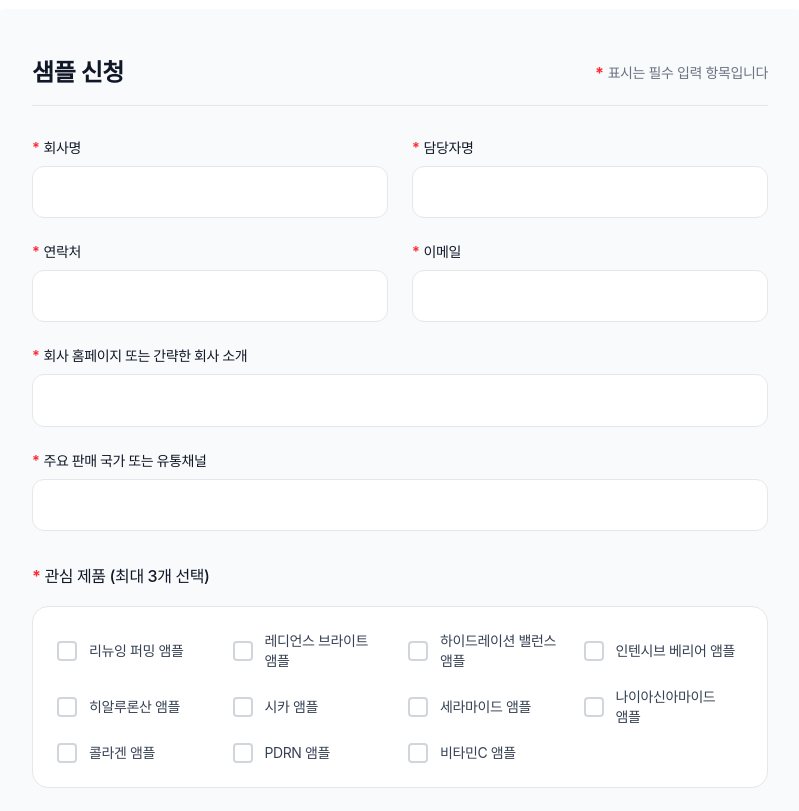
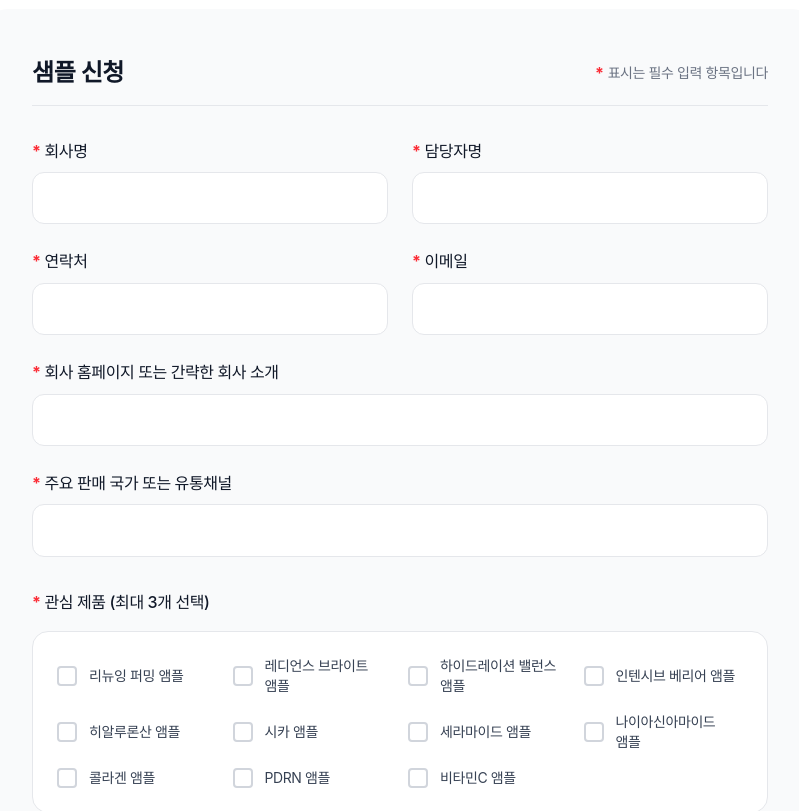
Before and after one commit to rbncf/ampoulepick, a React (Vite) app: page / in a window 1280 px wide. Shown: the part 8520-9331 px from the top of the page, without its empty margins (240-1039 px from the left). Built offline with nearby package versions, Linux system fonts and the light colour scheme; a web font is replaced by a local one.

Commit message:
style: increase label font size in inquiry and sample forms
Removed text-sm from label elements to increase font size for better readability.

```diff
--- a/src/components/Inquiry.tsx
+++ b/src/components/Inquiry.tsx
@@ -27,39 +27,39 @@ export default function Inquiry() {
           <form className="space-y-8" onSubmit={(e) => e.preventDefault()}>
             <div className="grid grid-cols-1 md:grid-cols-2 gap-6">
               <div className="space-y-2">
-                <label className="block font-medium text-gray-900 text-sm">
+                <label className="block font-medium text-gray-900">
                   <span className="text-red-500 font-bold mr-1">*</span>회사명
                 </label>
                 <input type="text" className="w-full bg-white border border-gray-200 rounded-xl px-4 py-3 focus:outline-none focus:ring-2 focus:ring-blue-500 transition-shadow" />
               </div>
               <div className="space-y-2">
-                <label className="block font-medium text-gray-900 text-sm">
+                <label className="block font-medium text-gray-900">
                   <span className="text-red-500 font-bold mr-1">*</span>담당자명
                 </label>
                 <input type="text" className="w-full bg-white border border-gray-200 rounded-xl px-4 py-3 focus:outline-none focus:ring-2 focus:ring-blue-500 transition-shadow" />
               </div>
               <div className="space-y-2">
-                <label className="block font-medium text-gray-900 text-sm">
+                <label className="block font-medium text-gray-900">
                   <span className="text-red-500 font-bold mr-1">*</span>연락처
                 </label>
                 <input type="text" className="w-full bg-white border border-gray-200 rounded-xl px-4 py-3 focus:outline-none focus:ring-2 focus:ring-blue-500 transition-shadow" />
               </div>
               <div className="space-y-2">
-                <label className="block font-medium text-gray-900 text-sm">
+                <label className="block font-medium text-gray-900">
                   <span className="text-red-500 font-bold mr-1">*</span>이메일
                 </label>
                 <input type="text" className="w-full bg-white border border-gray-200 rounded-xl px-4 py-3 focus:outline-none focus:ring-2 focus:ring-blue-500 transition-shadow" />
               </div>
               <div className="space-y-2 md:col-span-2">
                 <div className="flex items-center gap-2">
-                  <label className="font-medium text-gray-900 text-sm">회사 홈페이지 또는 간략한 회사 소개</label>
+                  <label className="font-medium text-gray-900">회사 홈페이지 또는 간략한 회사 소개</label>
                   <span className="px-2 py-0.5 text-xs font-medium text-gray-600 bg-gray-200/80 rounded-md">선택사항</span>
                 </div>
                 <input type="text" className="w-full bg-white border border-gray-200 rounded-xl px-4 py-3 focus:outline-none focus:ring-2 focus:ring-blue-500 transition-shadow" />
               </div>
               <div className="space-y-2 md:col-span-2">
                 <div className="flex items-center gap-2">
-                  <label className="font-medium text-gray-900 text-sm">주요 판매 국가 또는 유통채널</label>
+                  <label className="font-medium text-gray-900">주요 판매 국가 또는 유통채널</label>
                   <span className="px-2 py-0.5 text-xs font-medium text-gray-600 bg-gray-200/80 rounded-md">선택사항</span>
                 </div>
                 <input type="text" className="w-full bg-white border border-gray-200 rounded-xl px-4 py-3 focus:outline-none focus:ring-2 focus:ring-blue-500 transition-shadow" />
@@ -105,7 +105,7 @@ export default function Inquiry() {
             </div>
 
             <div className="space-y-2">
-              <label className="block font-medium text-gray-900 text-sm">
+              <label className="block font-medium text-gray-900">
                 <span className="text-red-500 font-bold mr-1">*</span>문의내용
                 <span className="text-gray-400 font-normal text-xs ml-1.5">(자유롭게 적어주세요)</span>
               </label>
--- a/src/components/Sample.tsx
+++ b/src/components/Sample.tsx
@@ -30,37 +30,37 @@ export default function Sample() {
           <form className="space-y-8" onSubmit={(e) => e.preventDefault()}>
             <div className="grid grid-cols-1 md:grid-cols-2 gap-6">
               <div className="space-y-2">
-                <label className="block font-medium text-gray-900 text-sm">
+                <label className="block font-medium text-gray-900">
                   <span className="text-red-500 font-bold mr-1">*</span>회사명
                 </label>
                 <input type="text" className="w-full bg-white border border-gray-200 rounded-xl px-4 py-3 focus:outline-none focus:ring-2 focus:ring-blue-500 transition-shadow" />
               </div>
               <div className="space-y-2">
-                <label className="block font-medium text-gray-900 text-sm">
+                <label className="block font-medium text-gray-900">
                   <span className="text-red-500 font-bold mr-1">*</span>담당자명
                 </label>
                 <input type="text" className="w-full bg-white border border-gray-200 rounded-xl px-4 py-3 focus:outline-none focus:ring-2 focus:ring-blue-500 transition-shadow" />
               </div>
               <div className="space-y-2">
-                <label className="block font-medium text-gray-900 text-sm">
+                <label className="block font-medium text-gray-900">
                   <span className="text-red-500 font-bold mr-1">*</span>연락처
                 </label>
                 <input type="text" className="w-full bg-white border border-gray-200 rounded-xl px-4 py-3 focus:outline-none focus:ring-2 focus:ring-blue-500 transition-shadow" />
               </div>
               <div className="space-y-2">
-                <label className="block font-medium text-gray-900 text-sm">
+                <label className="block font-medium text-gray-900">
                   <span className="text-red-500 font-bold mr-1">*</span>이메일
                 </label>
                 <input type="text" className="w-full bg-white border border-gray-200 rounded-xl px-4 py-3 focus:outline-none focus:ring-2 focus:ring-blue-500 transition-shadow" />
               </div>
               <div className="space-y-2 md:col-span-2">
-                <label className="block font-medium text-gray-900 text-sm">
+                <label className="block font-medium text-gray-900">
                   <span className="text-red-500 font-bold mr-1">*</span>회사 홈페이지 또는 간략한 회사 소개
                 </label>
                 <input type="text" className="w-full bg-white border border-gray-200 rounded-xl px-4 py-3 focus:outline-none focus:ring-2 focus:ring-blue-500 transition-shadow" />
               </div>
               <div className="space-y-2 md:col-span-2">
-                <label className="block font-medium text-gray-900 text-sm">
+                <label className="block font-medium text-gray-900">
                   <span className="text-red-500 font-bold mr-1">*</span>주요 판매 국가 또는 유통채널
                 </label>
                 <input type="text" className="w-full bg-white border border-gray-200 rounded-xl px-4 py-3 focus:outline-none focus:ring-2 focus:ring-blue-500 transition-shadow" />
@@ -105,7 +105,7 @@ export default function Sample() {
 
             <div className="space-y-2">
               <div className="flex items-center gap-2">
-                <label className="font-medium text-gray-900 text-sm">문의 또는 요청사항</label>
+                <label className="font-medium text-gray-900">문의 또는 요청사항</label>
                 <span className="px-2 py-0.5 text-xs font-medium text-gray-600 bg-gray-200/80 rounded-md">선택사항</span>
               </div>
               <textarea className="w-full bg-white border border-gray-200 rounded-xl px-4 py-3 h-32 resize-none focus:outline-none focus:ring-2 focus:ring-blue-500 transition-shadow"></textarea>
```
